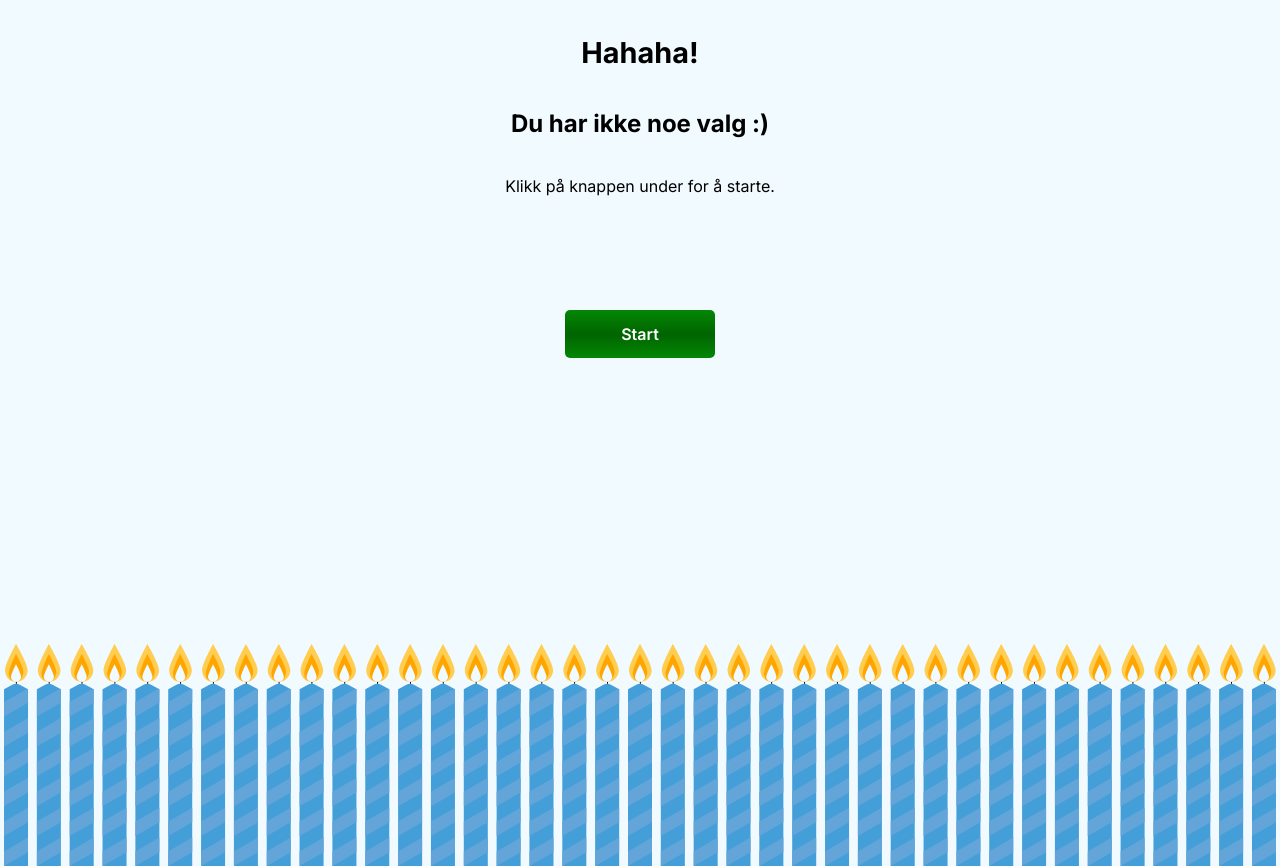
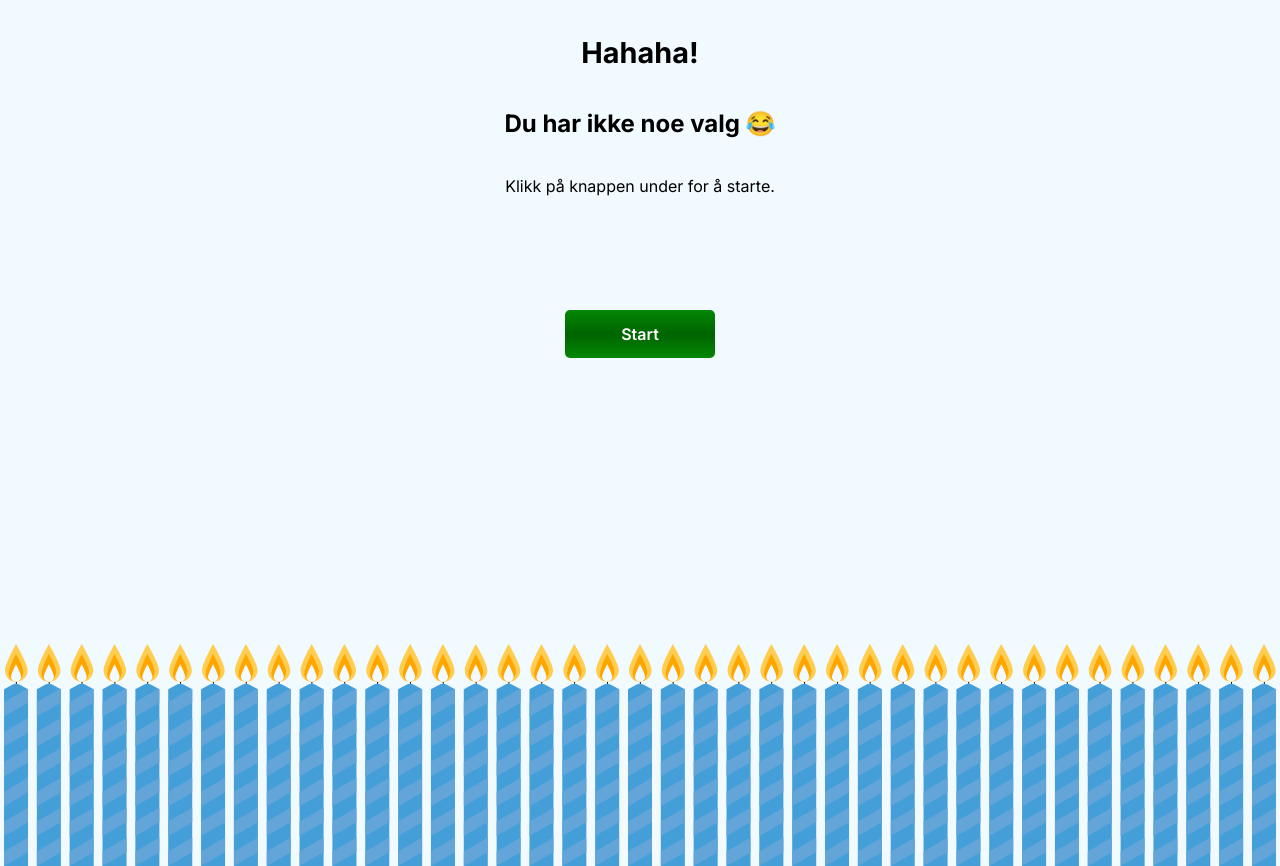
Before and after one commit to espenraugstad/bdq, a plain HTML site: page nei.html in a window 1280 px wide. Drawn offline with Linux system fonts and the light colour scheme.

Commit message:
Added the crying-laughing emoji to the nei-page

```diff
--- a/nei.html
+++ b/nei.html
@@ -9,7 +9,7 @@
 <body>
     <main>
         <h1>Hahaha! </h1>
-        <h2>Du har ikke noe valg :)</h2>
+        <h2>Du har ikke noe valg &#128514;</h2>
         <p>Klikk på knappen under for å starte.</p>
         <div class="halftop">
             <button id="startBtn" class="success">Start</button>
```
